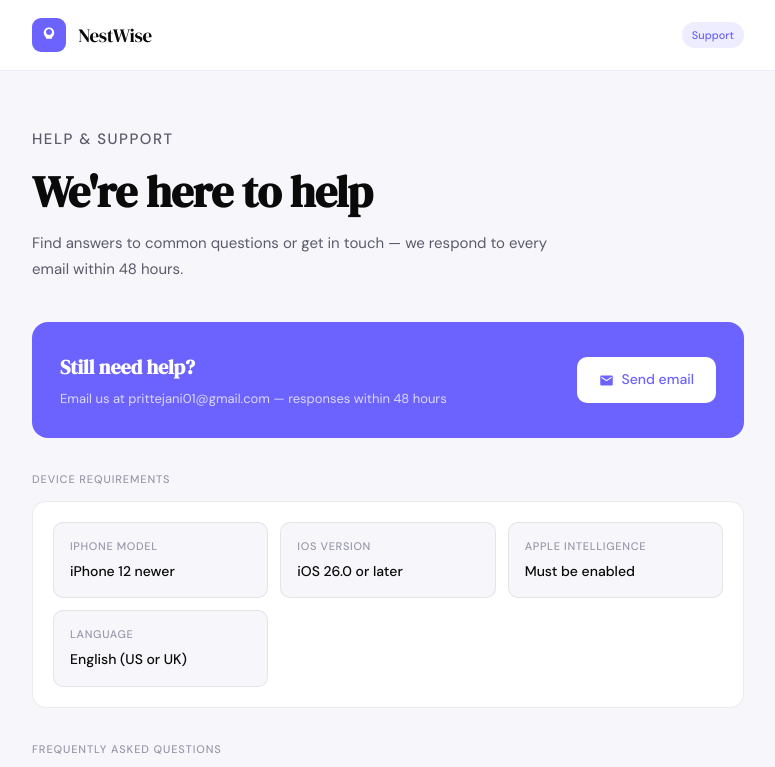
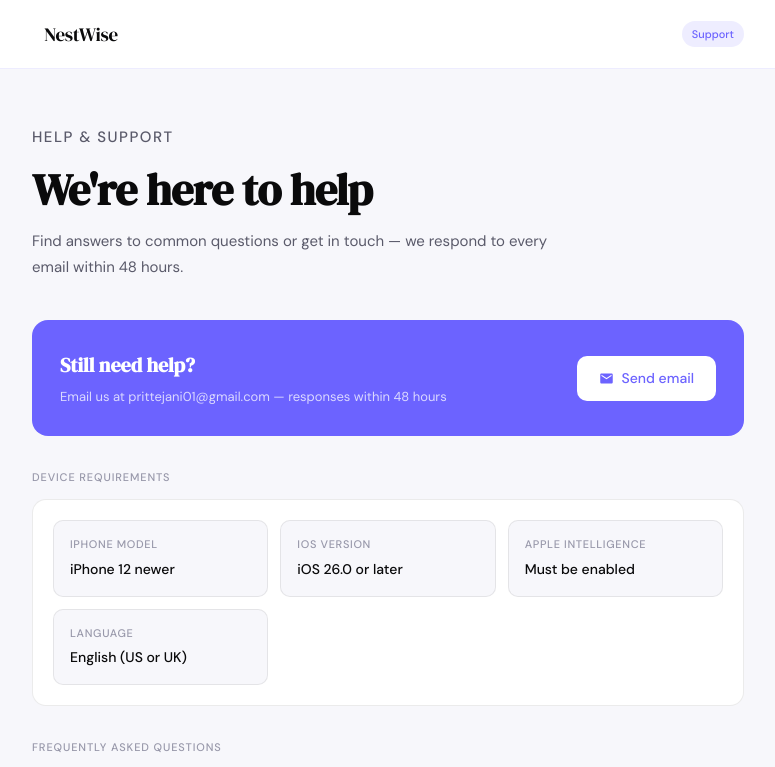
Before and after one commit to prittejani/Nestwise, a plain HTML site: page PrivacyPolicy/support.html in a window 1280 px wide. Shown: the top 767 px of the page, without its empty margins (252-1027 px from the left). Drawn offline with Linux system fonts and the light colour scheme.

Commit message:
changes in support

```diff
--- a/PrivacyPolicy/support.html
+++ b/PrivacyPolicy/support.html
@@ -453,7 +453,7 @@
   <!-- Header -->
   <header>
     <div class="header-inner">
-      <div class="logo-mark">
+      <div>
         <svg viewBox="0 0 24 24">
           <path
             d="M12 2C8 2 5 5 5 9c0 2.5 1.2 4.7 3 6.1V17h8v-1.9c1.8-1.4 3-3.6 3-6.1 0-4-3-7-7-7zm-1 13v2h2v-2h-1zm1-3c-2.2 0-4-1.8-4-4s1.8-4 4-4 4 1.8 4 4-1.8 4-4 4z" />
```
